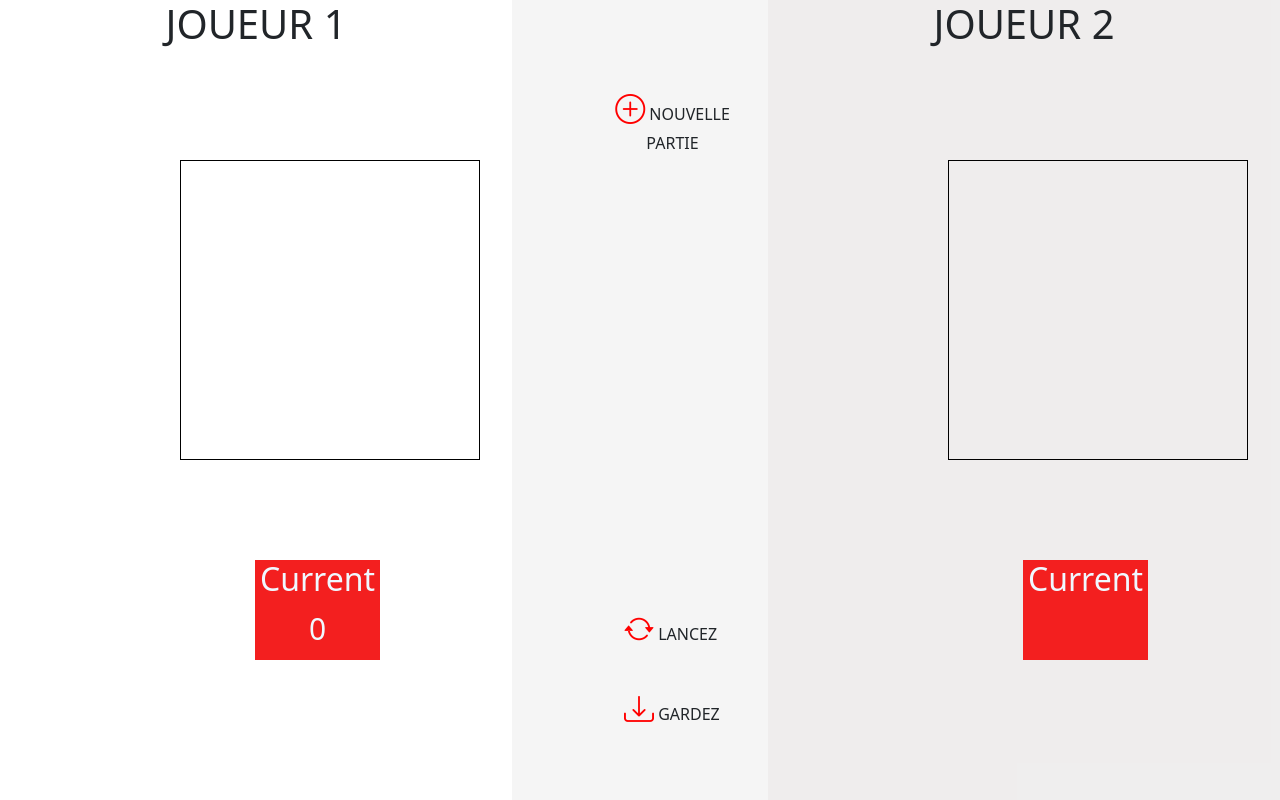
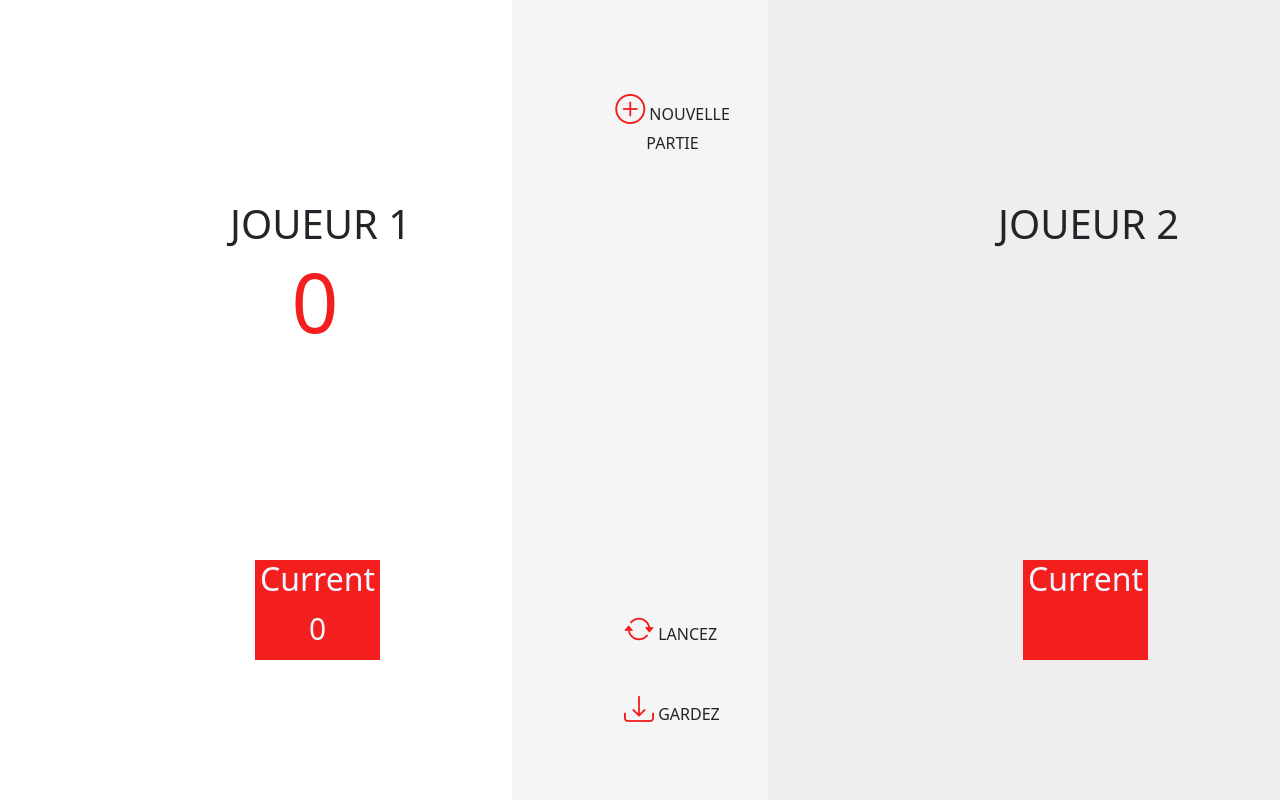
Before and after one commit to War-flow/Deminus, a PHP site: page /Page/Games.html in a window 1280 px wide. Run offline with PHP 8.4, Linux system fonts and the light colour scheme; some libraries are stand-ins or nearby versions.

Commit message:
add function global

```diff
--- a/Java/script.js
+++ b/Java/script.js
@@ -1,6 +1,8 @@
 $(() => {
 
   var round = 0;
+
+  var global = 0;
 
   $('#roll').click(function() {
 
@@ -34,8 +36,15 @@ $(() => {
       default:
         $('#DD').html('<img src="../Images/dé n°1.png" alt="Dé">');
     }
+  $('#round').text(round)
+  })
 
-  $('#Round').text(round)
+  $('#hold').click(function() {
+    global += round
+    $('#global').text(global)
+    ù
+    $('#round').text(0)
+    round = 0
+  })
 
-  })
 })
--- a/Page/Games.html
+++ b/Page/Games.html
@@ -17,15 +17,15 @@
   <script src="../Java/script.js"></script>
   <div id="jeu">
     <div id="J1">
-      <h1>JOUEUR 1</h1>
+      <h1 class="player">JOUEUR 1</h1>
 
-      <div id="score1">
-
+      <div class="score">
+        <p id="global">0</p>
       </div>
 
-      <div id="essai1">
+      <div class="essai">
         <h2>Current</h2>
-        <p id="Round">0</p>
+        <p id="round">0</p>
       </div>
     </div>
 
@@ -50,13 +50,13 @@
     </div>
 
     <div id="J2">
-      <h1>JOUEUR 2</h1>
+      <h1 class="player">JOUEUR 2</h1>
 
-      <div id="score2">
+      <div class="score">
 
       </div>
 
-      <div id="essai2">
+      <div class="essai">
         <h2>Current</h2>
       </div>
     </div>
--- a/Style/Games.css
+++ b/Style/Games.css
@@ -26,16 +26,17 @@ margin: 0;
   flex: 2;
 }
 
-#score1, #score2 {
+.score {
   position: absolute;
   top: 20%;
-  left: 180px;
+  left: 165px;
   height: 300px;
   width: 300px;
-  border: solid black 1px;
+  padding: 80px 0;
+  text-align: center;
 }
 
-#essai1, #essai2 {
+.essai {
   position: absolute;
   top: 70%;
   left: 255px;
@@ -52,7 +53,7 @@ margin: 0;
   flex: 1;
 }
 
-h1, h2, #Round {
+h1, h2, #round{
   text-align: center;
 }
 
@@ -95,7 +96,7 @@ h1, h2, #Round {
 
 i {
   font-size: 30px;
-  color: red;
+  color: rgb(243, 31, 31);
 }
 
 #new:hover, #roll:hover, #hold:hover {
@@ -104,6 +105,17 @@ i {
   border: black solid 1px;
 }
 
-#Round {
+#round {
   font-size: 30px;
 }
+
+#global {
+  font-size: 82px;
+  color: rgb(243, 31, 31);
+}
+
+.player {
+  position: absolute;
+  top:25%;
+  left: 230px;
+}
```
